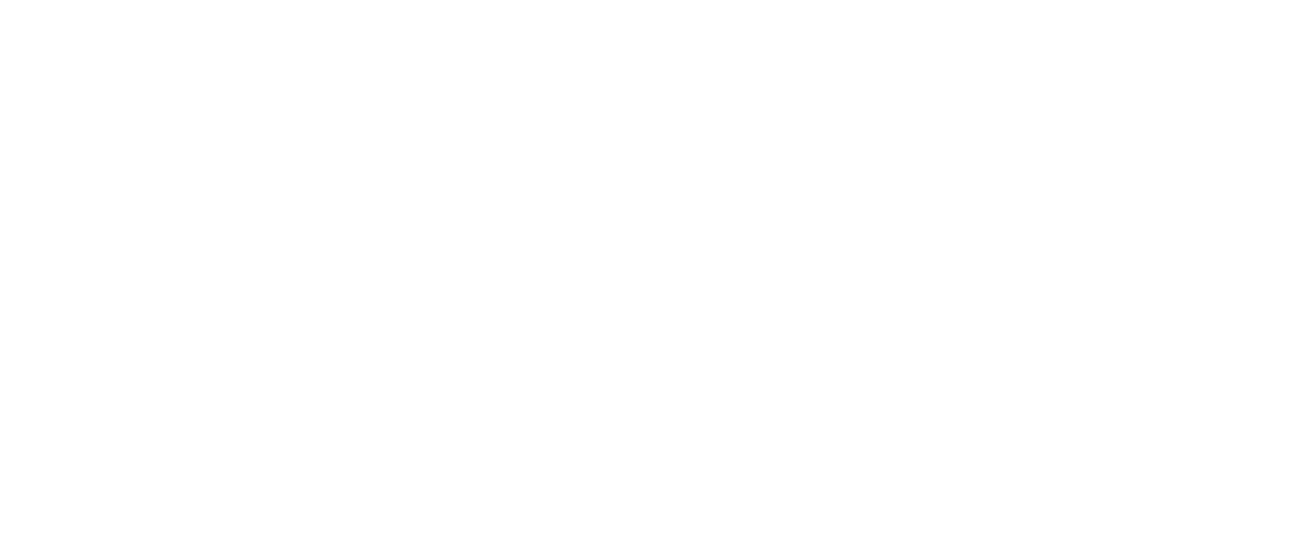
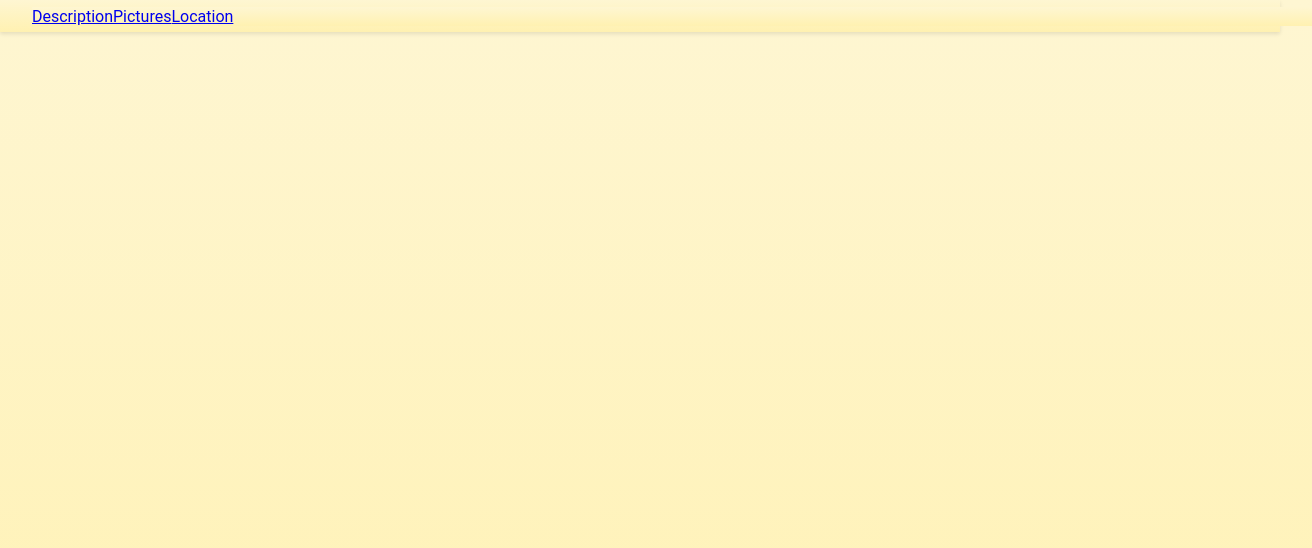
Before and after one commit to CodeZobac/MantaBeach, a plain HTML site: page src/index.html in a window 1280 px wide. Shown: the whole page, 1312 px wide, since content can reach past the window. Drawn offline with Linux system fonts and the light colour scheme.

Commit message:
MantaBeach

```diff
--- a/src/css/style.css
+++ b/src/css/style.css
@@ -0,0 +1,26 @@
+* {
+  margin: 0;
+  padding: 0;
+  background: linear-gradient(#fef6d2, #fff1b1);
+}
+
+body {
+  font-family: "Roboto", sans-serif;
+  height: 100vh;
+}
+
+nav {
+  box-shadow: 0 2px 4px rgba(0, 0, 0, 0.1);
+  padding: 1rem 2rem;
+  display: flex;
+  position: relative;
+  align-items: center;
+}
+
+nav ul {
+  position: absolute;
+  margin: auto, 80vw;
+  width: 100%;
+  display: flex;
+  list-style: none;
+}
--- a/src/index.html
+++ b/src/index.html
@@ -9,7 +9,13 @@
   </head>
   <body>
     <header>
-      <nav></nav>
+      <nav>
+        <ul>
+          <li><a href="#">Description</a></li>
+          <li><a href="#">Pictures</a></li>
+          <li><a href="#">Location</a></li>
+        </ul>
+      </nav>
     </header>
     <section></section>
     <footer></footer>
```
Also changed, not shown: src/js/Gallery.js (+22 -2 lines), src/css/gallery.css (added).
